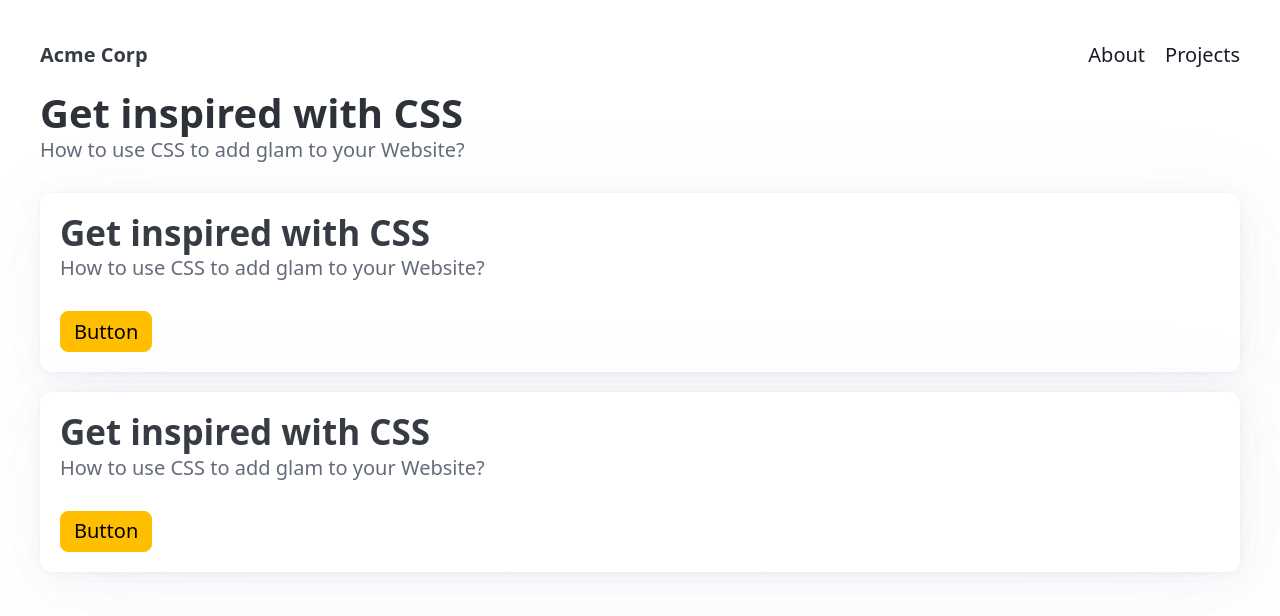
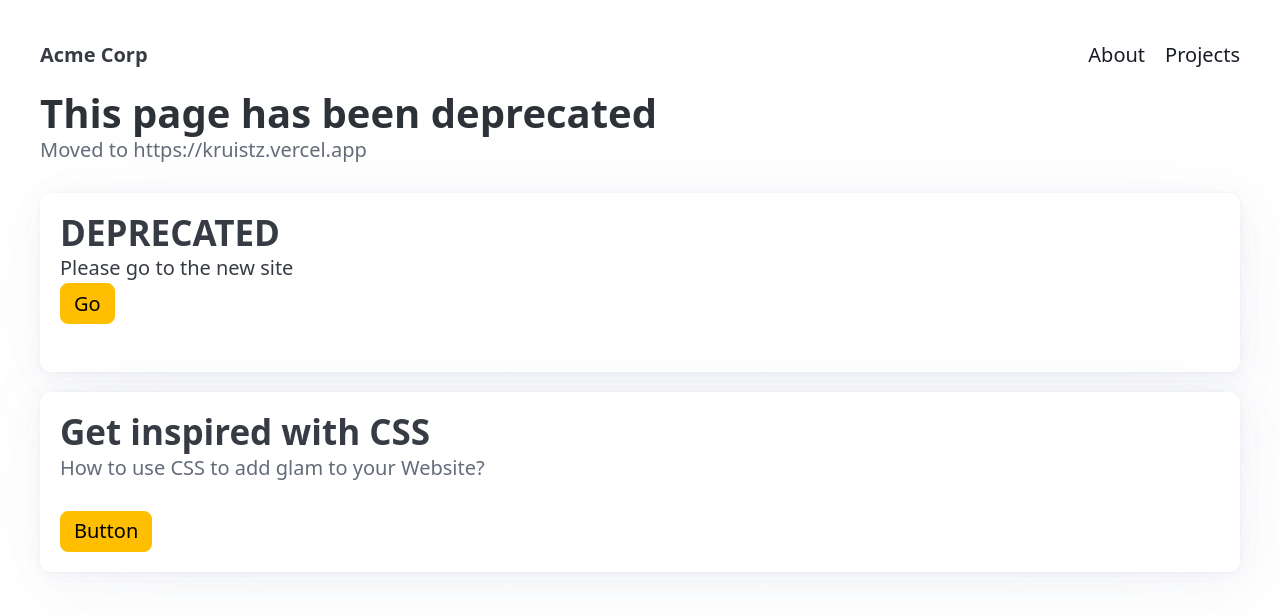
Before and after one commit to ItsKruistz/itskruistz.github.io, a plain HTML site: page index.html in a window 1280 px wide. Drawn offline with Linux system fonts and the light colour scheme.

Commit message:
Update index.html

```diff
--- a/index.html
+++ b/index.html
@@ -35,15 +35,16 @@
 	</ul>
 </nav>
 			<hgroup>
-				<h1>Get inspired with CSS</h1>
-				<p>How to use CSS to add glam to your Website?</p>
+				<h1>This page has been deprecated</h1>
+				<p>Moved to https://kruistz.vercel.app</p>
 			</hgroup>
 			<article>
 			<hgroup>
-				<h2>Get inspired with CSS</h2>
-				<p>How to use CSS to add glam to your Website?</p>
-			</hgroup>
-				<button>Button</button>
+				<h2>DEPRECATED</h2>
+				<p>Please go to the new site</p>
+				<a href="https://itskruistz.vercel.app">
+				<button>Go</button>
+				</a>
 			</article>
 			<article>
 				<hgroup>
```
